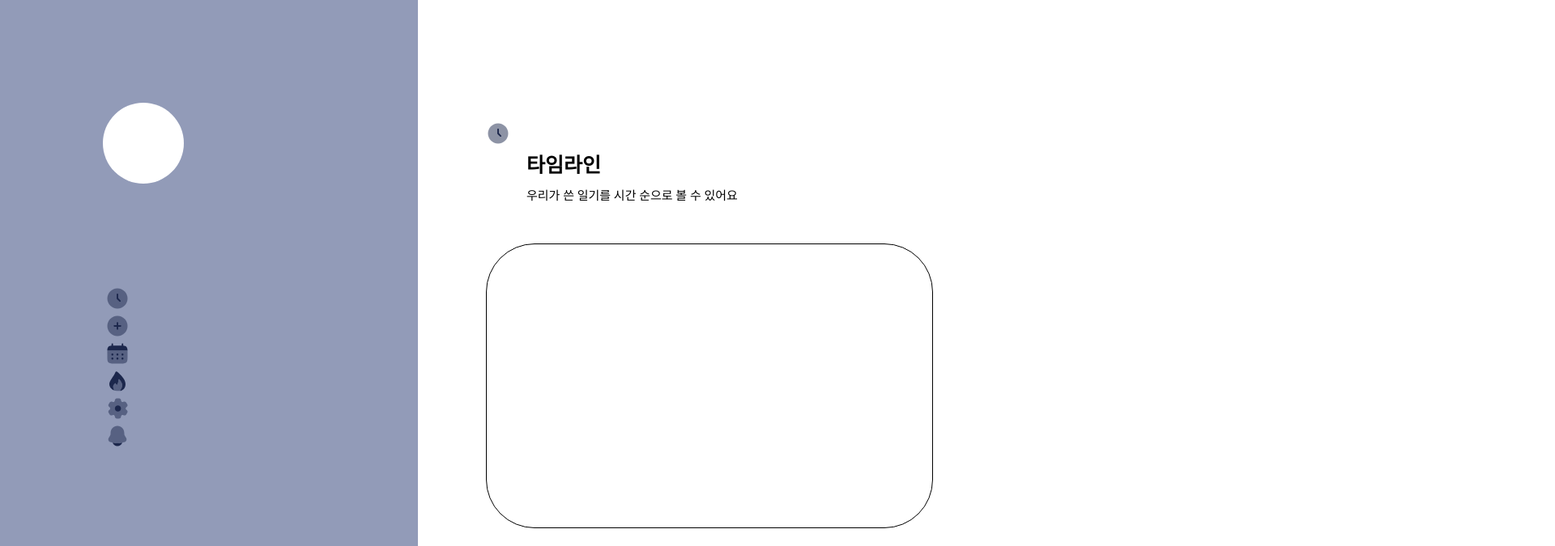
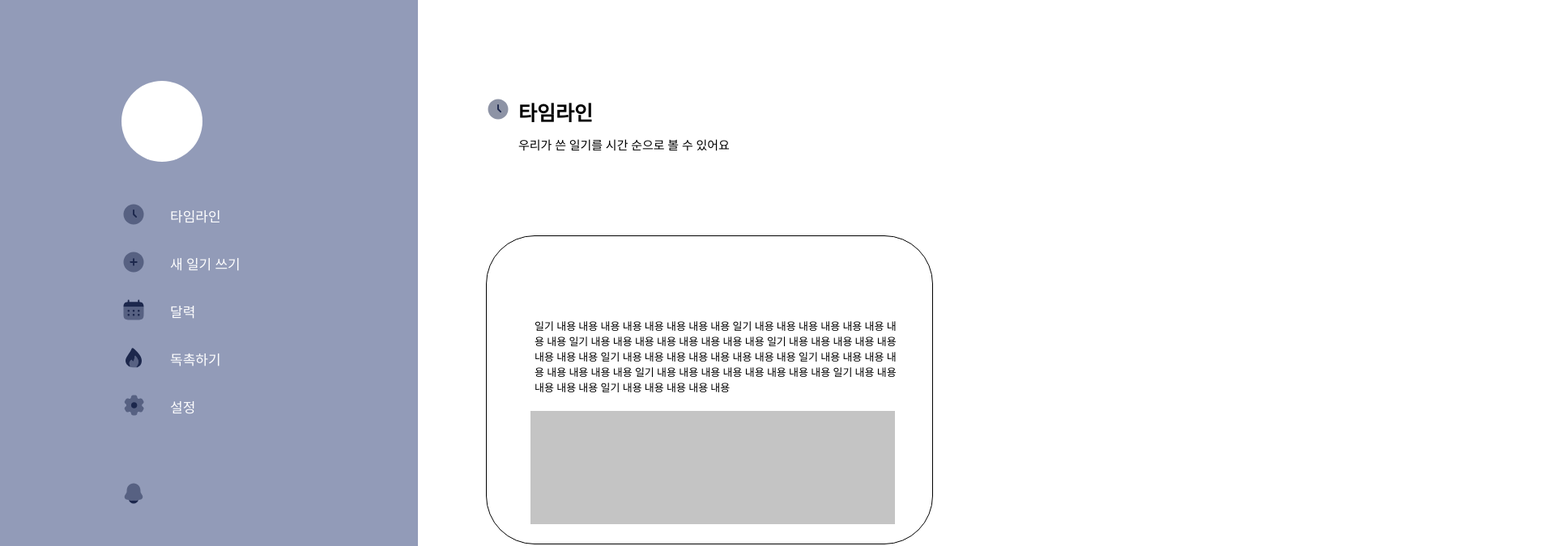
Before and after one commit to Yujin-princess-and-slaves/InTime_Client_V1, a React (Create React App) app: page / in a window 1280 px wide. Shown: the top 675 px of the page at 81% size, 1920 px wide, since content can reach past the window. Built offline with nearby package versions, Linux system fonts and the light colour scheme.

Commit message:
FEAT :: 회색 상자 추가 / 예시 글 추가 / 메뉴 아이콘 이름 추가

```diff
--- a/src/Page.js
+++ b/src/Page.js
@@ -11,6 +11,15 @@ class Page extends Component {
           <div className="a">우리가 쓴 일기를 시간 순으로 볼 수 있어요</div>
         </div>
         <div className="square" />
+        <div className="square2" />
+        <div className="text">
+          일기 내용 내용 내용 내용 내용 내용 내용 내용 일기 내용 내용 내용 내용
+          내용 내용 내용 내용 일기 내용 내용 내용 내용 내용 내용 내용 내용 일기
+          내용 내용 내용 내용 내용 내용 내용 내용 일기 내용 내용 내용 내용 내용
+          내용 내용 내용 일기 내용 내용 내용 내용 내용 내용 내용 내용 일기 내용
+          내용 내용 내용 내용 내용 내용 내용 일기 내용 내용 내용 내용 내용 일기
+          내용 내용 내용 내용 내용
+        </div>
       </div>
     );
   }
--- a/src/Page.scss
+++ b/src/Page.scss
@@ -1,33 +1,55 @@
 .Clock {
-  margin-left: 600px;
-  margin-top: 150px;
+  position: relative;
+  top: 120px;
+  left: 600px;
 }
 .font {
-  padding-left: 650px;
+  position: relative;
+  left: 640px;
+  top: 86px;
+  color: #000;
+  font-family: Pretendard;
+  font-style: normal;
+  line-height: normal;
 }
 .Name {
-  color: #000;
-  font-family: Pretendard;
   font-size: 25px;
-  font-style: normal;
   font-weight: 600;
-  line-height: normal;
 }
 .a {
-  margin-top: 10px;
-  color: #000;
-  font-family: Pretendard;
+  position: relative;
+  top: 12px;
   font-size: 15px;
-  font-style: normal;
   font-weight: 400;
-  line-height: normal;
 }
 .square {
-  margin-left: 600px;
-  margin-top: 50px;
+  position: relative;
+  left: 600px;
+  top: 200px;
   width: 550px;
-  height: 350px;
+  height: 380px;
   border-radius: 60px;
   border: 1px solid #000;
   background: #fff;
 }
+.square2 {
+  position: relative;
+  left: 655px;
+  top: 35px;
+  width: 450px;
+  height: 140px;
+  background: #c4c4c4;
+}
+.text {
+  position: relative;
+  left: 660px;
+  bottom: 220px;
+  width: 450px;
+  height: 98px;
+  color: #000;
+  font-family: Pretendard;
+  font-size: 13px;
+  font-style: normal;
+  font-weight: 300;
+  line-height: normal;
+}
--- a/src/Timeline.js
+++ b/src/Timeline.js
@@ -9,14 +9,15 @@ class Timeline extends Component {
           <div className="Profill" />
           <div className="Menu">
             <img className="Time" alt="Timeline" src="img/Clock Circle.svg" />
-            <br />
+            <div className="timeline">타임라인</div>
             <img className="Circle" alt="Timeline" src="img/Add Circle.svg" />
-            <br />
+            <div className="timeline">새 일기 쓰기</div>
             <img className="Calendar" alt="Timeline" src="img/Calendar.svg" />
-            <br />
+            <div className="timeline">달력</div>
             <img className="Fire" alt="Timeline" src="img/Flame.svg" />
-            <br />
+            <div className="timeline">독촉하기</div>
             <img className="Setting" alt="Timeline" src="img/Settings.svg" />
+            <div className="timeline">설정</div>
           </div>
           <img className="Alarm" alt="Timeline" src="img/Bell.svg" />
         </div>
--- a/src/Timeline.scss
+++ b/src/Timeline.scss
@@ -15,13 +15,29 @@
   height: 100px;
   border-radius: 100px;
   background: #fff;
-  margin-left: 197px;
-  margin: 127px;
+  position: relative;
+  left: 150px;
+  top: 100px;
 }
 
 .Menu {
-  margin-left: 130px;
+  position: relative;
+  left: 150px;
+  top: 150px;
 }
 .Alarm {
-  margin-left: 130px;
+  position: relative;
+  left: 150px;
+  top: 200px;
 }
+.timeline {
+  position: relative;
+  left: 60px;
+  bottom: 30px;
+  color: #fff;
+  font-family: Pretendard;
+  font-size: 17px;
+  font-style: normal;
+  font-weight: 400;
+  line-height: normal;
+}
```
